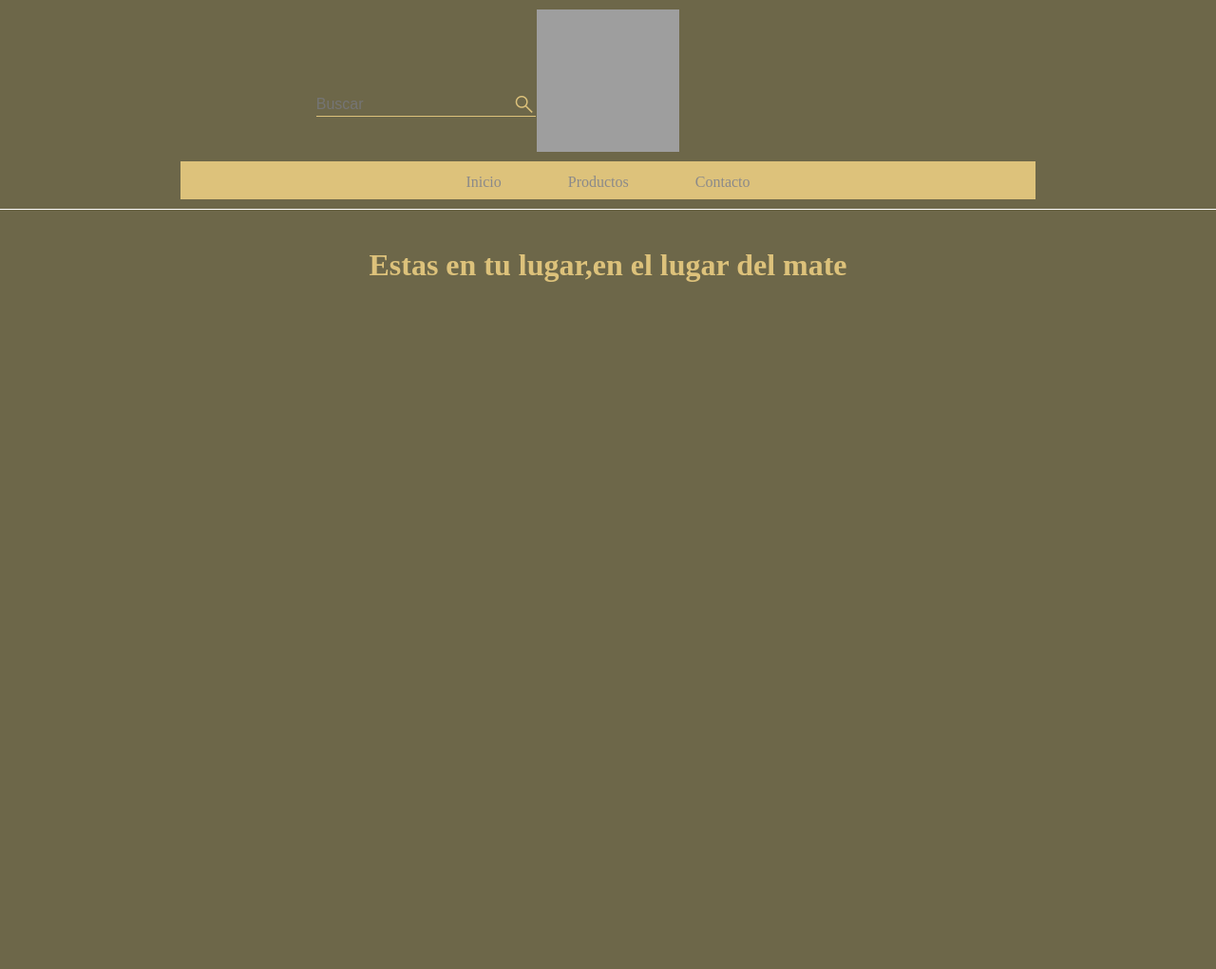
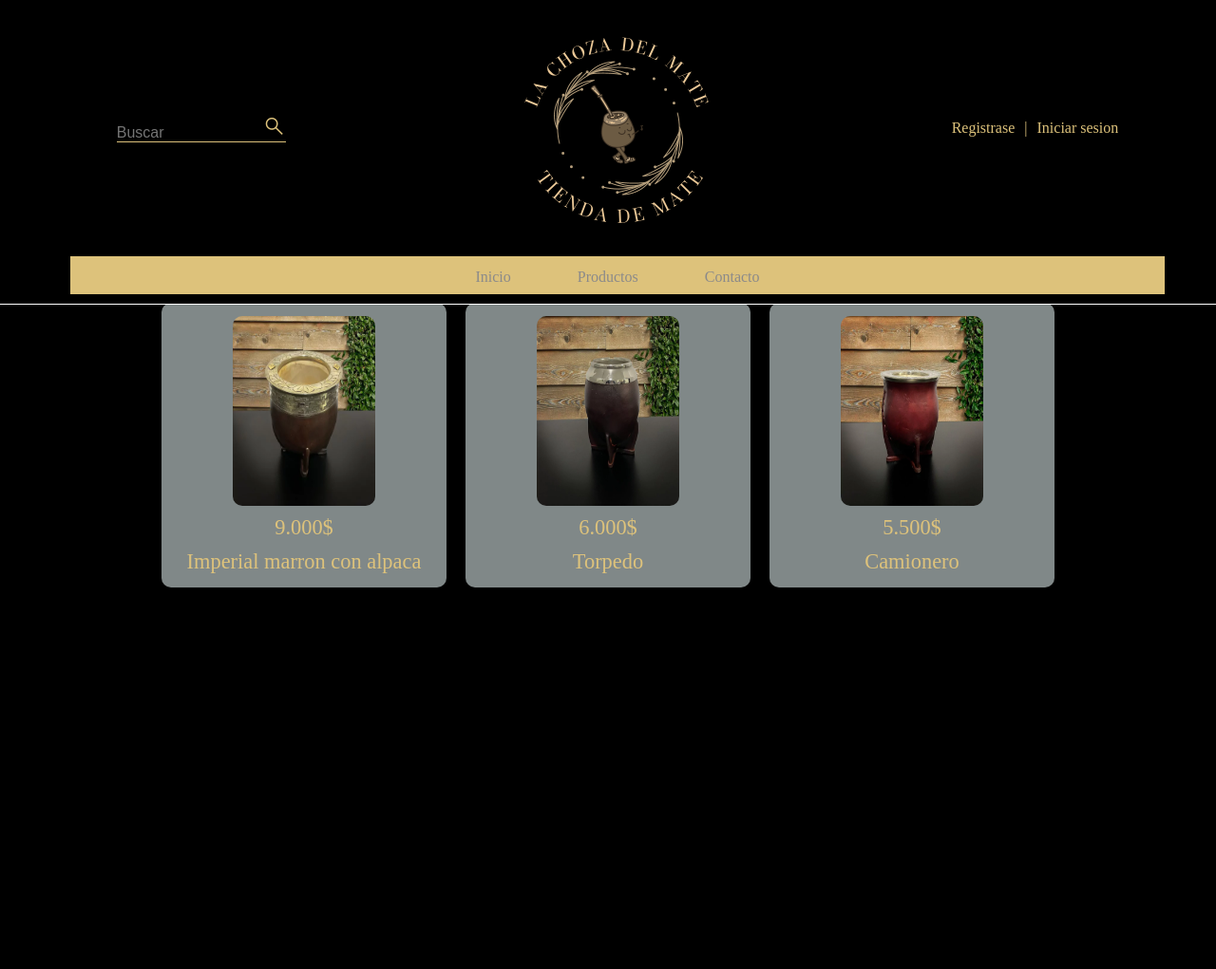
Before and after one commit to franciscosucho/E-comerce_mate, a PHP site: page / in a window 1280 px wide. Shown: the whole page at 95% size. After the commit the page ends 619 px from the top, so only its background shows below. Run offline with PHP 8.4, Linux system fonts and the light colour scheme; some web fonts are replaced; grey boxes are pictures that could not be loaded.

Commit message:
se cambio la mayor parte de la estetica

```diff
--- a/css/estilo.css
+++ b/css/estilo.css
@@ -4,45 +4,67 @@
   box-sizing: border-box;
 }
 
+body {
+  overflow-y: scroll;
+  background-color: black;
+}
 body header {
-  background-color: rgb(109, 103, 73);
+  background-color: rgb(0, 0, 0);
   padding: 10px;
   display: flex;
   align-items: center;
   justify-content: center;
   flex-direction: column;
   border-bottom: 1px solid white;
+  position: fixed;
 }
-body header .cont-input {
+body header .cont-header {
   background-color: rgba(212, 218, 218, 0);
-  border-bottom: 0.1px solid rgb(221, 194, 123);
-  position: absolute;
+  display: flex;
+  justify-content: space-around;
+  align-items: center;
+  width: 100%;
+}
+body header .cont-header .cont-regis {
   display: flex;
   justify-content: center;
   align-items: center;
-  left: 26%;
+  gap: 10px;
 }
-body header .cont-input input {
+body header .cont-header .cont-regis p {
+  color: rgb(221, 194, 123);
+  transition: all 0.3s;
+}
+body header .cont-header .cont-regis p:hover {
+  border-bottom: 1px solid rgb(221, 194, 123);
+}
+body header .cont-header .cont-input {
+  border-bottom: 1px solid rgb(221, 194, 123);
+  border-width: 0.5px;
+}
+body header .cont-header .cont-input input {
   font-size: 1em;
   border: none;
+  width: 150px;
   background-color: rgba(245, 245, 220, 0);
 }
-body header .cont-input input:focus {
+body header .cont-header .cont-input input:focus {
   outline: none;
 }
-body header .cont-input .material-symbols-outlined {
+body header .cont-header .material-symbols-outlined {
   color: rgb(221, 194, 123);
   font-variation-settings: "FILL" 0, "wght" 400, "GRAD" 0, "opsz" 48;
 }
 body header img {
-  height: 150px;
-  width: 150px;
+  height: 250px;
+  width: 250px;
+  border-radius: 50%;
 }
 body header nav {
   display: flex;
   justify-content: center;
   align-items: center;
-  max-width: 900px;
+  width: 90%;
   height: 40px;
   margin-top: 10px;
   background-color: rgb(221, 194, 123);
@@ -53,7 +75,7 @@ body header nav .menu-horizontal {
   display: flex;
   justify-content: center;
   gap: 70px;
-  width: 80vw;
+  width: 100vw;
 }
 body header nav .menu-horizontal li {
   display: block;
@@ -68,6 +90,9 @@ body header nav .menu-horizontal li a {
   color: rgb(139, 138, 138);
 }
 body header nav .menu-horizontal li:hover {
+  color: white;
+}
+body header nav .menu-horizontal li:hover a {
   color: white;
 }
 body header nav .menu-horizontal li:hover .menu-vertical {
@@ -97,14 +122,44 @@ body header nav .menu-horizontal li .menu-vertical li:hover p {
   color: white;
 }
 body main {
-  padding-top: 40px;
+  padding-top: 60px;
+  background-color: rgb(0, 0, 0);
+  height: 100vh;
+  width: 100vw;
   display: flex;
   justify-content: center;
-  height: 100vh;
-  width: 100vw;
-  background-color: rgb(109, 103, 73);
+  align-items: center;
+  flex-direction: column;
+  gap: 40px;
 }
 body main h1 {
   color: rgb(221, 194, 123);
   font-family: "Bonny", serif;
+}
+body main .cont-productos {
+  display: flex;
+  justify-content: center;
+  align-items: center;
+  width: 100%;
+  gap: 20px;
+}
+body main .cont-productos .articulo {
+  display: flex;
+  justify-content: center;
+  align-items: center;
+  flex-direction: column;
+  background-color: rgba(240, 255, 255, 0.534);
+  width: 300px;
+  height: 300px;
+  border-radius: 10px;
+  gap: 10px;
+}
+body main .cont-productos .articulo img {
+  width: 150px;
+  height: 200px;
+  border-radius: 10px;
+}
+body main .cont-productos .articulo p {
+  color: rgb(221, 194, 123);
+  font-size: 1.4em;
 }/*# sourceMappingURL=estilo.css.map */
--- a/css/estilo.scss
+++ b/css/estilo.scss
@@ -3,38 +3,58 @@
     padding: 0;
     box-sizing: border-box;
 }
-
-
-
 body {
+    overflow-y: scroll;
+    background-color: black;
 
     header {
-        background-color: rgb(109, 103, 73);
+        background-color: rgb(0, 0, 0);
         padding: 10px;
         display: flex;
         align-items: center;
         justify-content: center;
         flex-direction: column;
         border-bottom: 1px solid white;
+        position: fixed;
+
+        .cont-header {
+            background-color: rgba(212, 218, 218, 0);
+            display: flex;
+            justify-content: space-around;
+            align-items: center;
+            width: 100%;
+
+            .cont-regis {
+                display: flex;
+                justify-content: center;
+                align-items: center;
+                gap: 10px;
+
+
+                p {
+                    color: rgb(221, 194, 123);
+                    transition: all .3s;
+
+                    &:hover {
+                        border-bottom: 1px solid rgb(221, 194, 123);
+                    }
+                }
+            }
 
 
             .cont-input {
-            background-color: rgba(212, 218, 218, 0);
-            border-bottom: .1px solid rgb(221, 194, 123);
-            ;
-            position: absolute;
-            display: flex;
-            justify-content: center;
-            align-items: center;
-            left: 26%;
+                border-bottom: 1px solid rgb(221, 194, 123);
+                border-width: 0.5px;
 
                 input {
                     font-size: 1em;
                     border: none;
+                    width: 150px;
                     background-color: rgba(245, 245, 220, 0);
 
                     &:focus {
                         outline: none;
+                    }
                 }
             }
 
@@ -49,15 +69,16 @@ body {
         }
 
         img {
-            height: 150px;
-            width: 150px;
+            height: 250px;
+            width: 250px;
+            border-radius: 50%;
         }
 
         nav {
             display: flex;
             justify-content: center;
             align-items: center;
-            max-width: 900px;
+            width: 90%;
             height: 40px;
             margin-top: 10px;
             background-color: rgb(221, 194, 123);
@@ -68,7 +89,7 @@ body {
                 display: flex;
                 justify-content: center;
                 gap: 70px;
-                width: 80vw;
+                width: 100vw;
 
                 li {
 
@@ -82,11 +103,16 @@ body {
                         font-weight: 100;
                         text-decoration: none;
                         color: rgb(139, 138, 138);
+
                     }
 
                     &:hover {
 
                         color: white;
+
+                        a {
+                            color: white;
+                        }
 
                         .menu-vertical {
                             display: block;
@@ -128,16 +154,49 @@ body {
     }
 
     main {
-        padding-top: 40px;
+        padding-top: 60px;
+        background-color: rgb(0, 0, 0);
+        height: 100vh;
+        width: 100vw;
         display: flex;
         justify-content: center;
-        height: 100vh;
-        width: 100vw;
-        background-color: rgb(109, 103, 73);
+        align-items: center;
+        flex-direction: column;
+        gap: 40px;
 
         h1 {
             color: rgb(221, 194, 123);
             font-family: 'Bonny', serif;
         }
+
+        .cont-productos {
+            display: flex;
+            justify-content: center;
+            align-items: center;
+            width: 100%;
+            gap: 20px;
+            .articulo {
+                display: flex;
+                justify-content: center;
+                align-items: center;
+                flex-direction: column;
+                background-color: rgba(240, 255, 255, 0.534);
+                width: 300px;
+                height: 300px;
+                border-radius: 10px;
+                gap: 10px;
+                img {
+                    width: 150px;
+                    height: 200px;
+                    border-radius: 10px;
+
+                }
+                p{
+                    color: rgb(221, 194, 123);
+                    font-size: 1.4em;
+
                 }
             }
+        }
+    }
+}
--- a/index.html
+++ b/index.html
@@ -12,17 +12,25 @@
     <link
         href="https://api.fontshare.com/v2/css?f[]=quicksand@500&f[]=britney@400&f[]=general-sans@300&f[]=boska@400,300&f[]=hind@400&f[]=zodiak@400,100&display=swap"
         rel="stylesheet">
+        <link rel="icon" type="image/x-icon" href="La choza del matye.png">
 </head>
 
 <body>
     <header>
-        <div class="cont-input">
-            <input type="text" placeholder="Buscar">
-            <span class="material-symbols-outlined">search </span>
+        <div class="cont-header">
+            <div class="cont-input">
+                <input type="text" placeholder="Buscar">
+                <span class="material-symbols-outlined">search </span>
+            </div>
+
+            <img class="img-logo" src="La choza del matye.png" alt="">
+            <div class="cont-regis">
+                <p>Registrase</p>
+                <p>|</p>
+                <p>Iniciar sesion</p>
+            </div>
         </div>
-        <img class="img-logo"
-            src="https://d2r9epyceweg5n.cloudfront.net/stores/002/717/234/themes/common/logo-1480970806-1680274983-1b72165b3ad52b679c436e2159231f411680274984-480-0.png?0"
-            alt="">
+
         <nav class="menu">
 
             <ul class="menu-horizontal">
@@ -55,19 +63,31 @@
                 <li>
 
                     <a href="#">Contacto</a>
-                    <ul></ul>
                 </li>
             </ul>
         </nav>
     </header>
     <main>
 
-        <h1>Estas en tu lugar,en el lugar del mate</h1>
-        <div class="sub-container">
+        <h1>Tu rincón para disfrutar del sabor y la tradición del mate</h1>
+        <article class="cont-productos">
+            <div class="articulo">
+                <img src="/img/imperial-1.webp" alt="imperial">
+                <p>9.000$</p>
+                <p>Imperial marron con alpaca</p>
+            </div>
+            <div class="articulo">
+                <img src="/img/torpedo.webp" alt="imperial">
+                <p>6.000$</p>
+                <p>Torpedo </p>
+            </div>
+            <div class="articulo">
+                <img src="/img/camionero.webp" alt="imperial">
+                <p>5.500$</p>
+                <p>Camionero</p>
+            </div>
 
-
-
-        </div>
+        </article>
 
     </main>
     <script src="index.js"></script>
```
Also changed, not shown: La choza del matye.png (added), img/camionero.webp (added), img/imperial-1.webp (added), img/torpedo.webp (added), 1 other file. Lines whose indentation alone changed are shown as unchanged.
